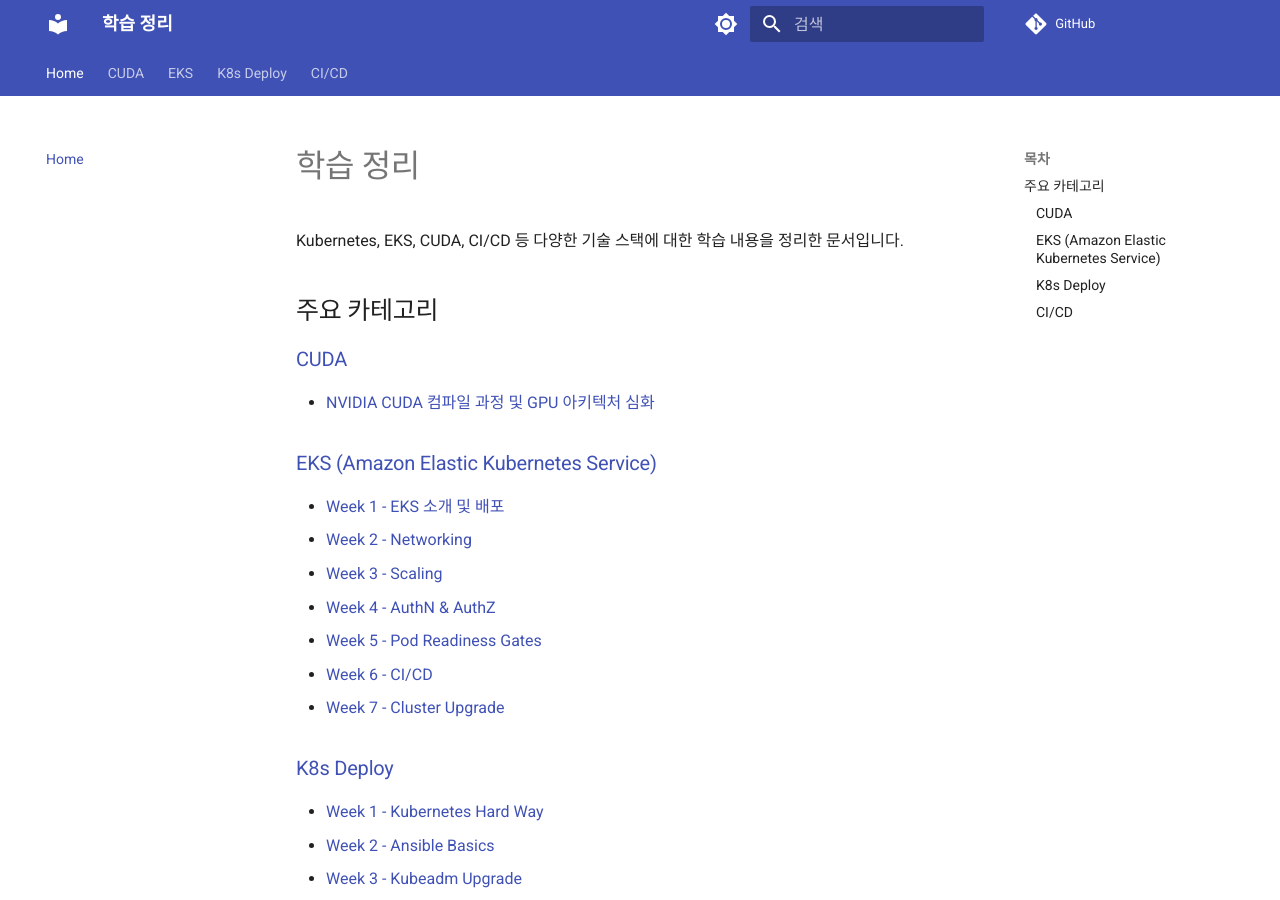
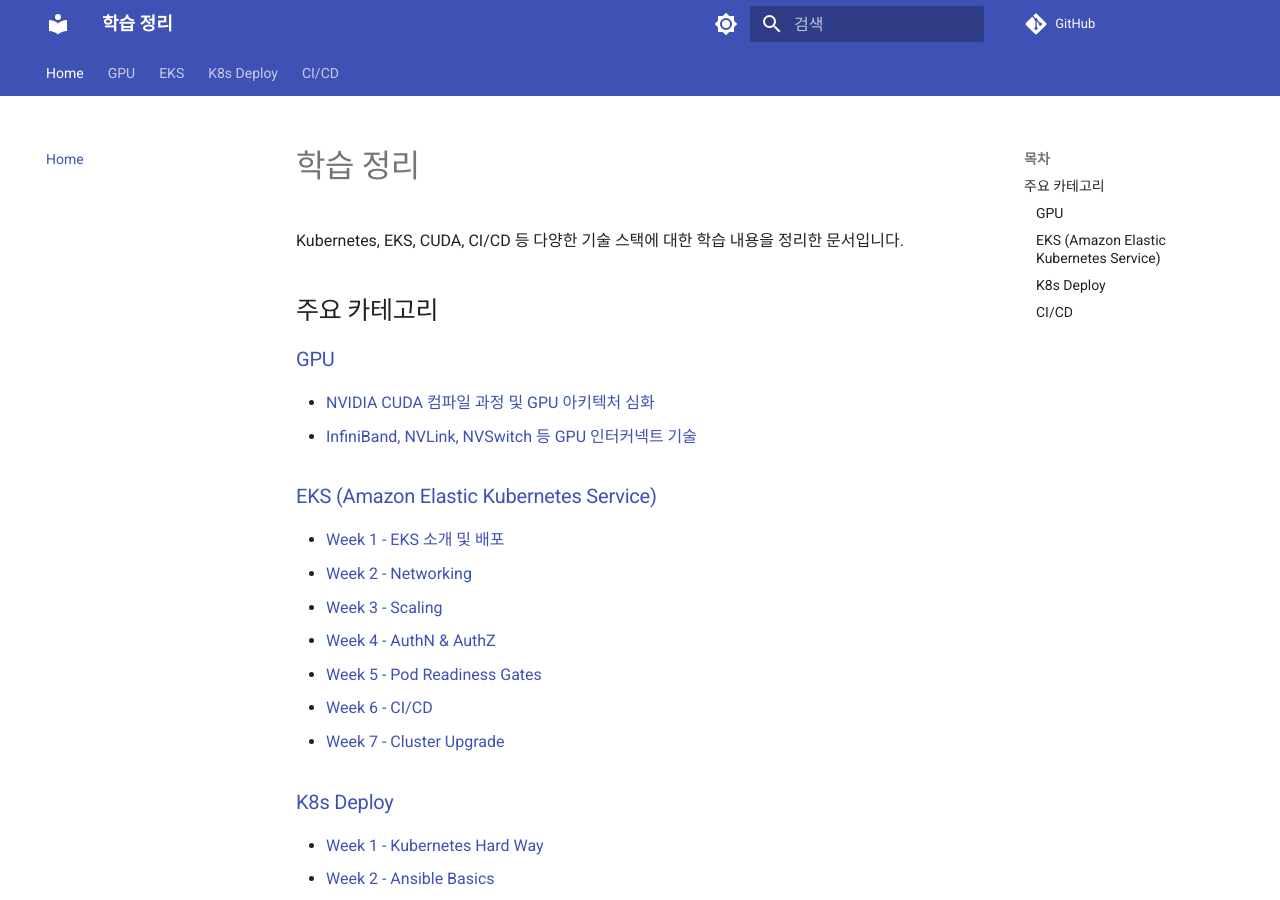
Before and after one commit to juwon8891/juwon8891.github.io, an MkDocs documentation site: the page built from docs/index.md, in a window 1280 px wide and 900 px high. Built offline with MkDocs 1.6.1 and Material for MkDocs 9.7.7, drawn with Linux system fonts in a browser that asks for light colours; comment, search, counter and statistics services are not loaded.

```diff
--- a/docs/index.md
+++ b/docs/index.md
@@ -4,8 +4,9 @@ Kubernetes, EKS, CUDA, CI/CD 등 다양한 기술 스택에 대한 학습 내용
 
 ## 주요 카테고리
 
-### [ CUDA](cuda/nvidia-cuda-architecture/)
-- [NVIDIA CUDA 컴파일 과정 및 GPU 아키텍처 심화](cuda/nvidia-cuda-architecture/)
+### [ GPU](gpu/nvidia-cuda-architecture/)
+- [NVIDIA CUDA 컴파일 과정 및 GPU 아키텍처 심화](gpu/nvidia-cuda-architecture/)
+- [InfiniBand, NVLink, NVSwitch 등 GPU 인터커넥트 기술](gpu/infiniband-nvlink-nvswitch/)
 
 ### [ EKS (Amazon Elastic Kubernetes Service)](eks/week1-intro-deployment/)
 - [Week 1 - EKS 소개 및 배포](eks/week1-intro-deployment/)
--- a/mkdocs.yml
+++ b/mkdocs.yml
@@ -76,9 +76,9 @@ extra_css:
 
 nav:
   - Home: index.md
-  - CUDA:
-    - NVIDIA CUDA 아키텍처: cuda/nvidia-cuda-architecture.md
-    - InfiniBand & GPU 인터커넥트: cuda/infiniband-nvlink-nvswitch.md
+  - GPU:
+    - NVIDIA CUDA 아키텍처: gpu/nvidia-cuda-architecture.md
+    - InfiniBand & GPU 인터커넥트: gpu/infiniband-nvlink-nvswitch.md
   - EKS:
     - Week 1 - Intro & Deployment: eks/week1-intro-deployment.md
     - Week 2 - Networking: eks/week2-networking.md
```
Also changed, not shown: README.md (+1 -11 lines), docs/gpu/infiniband-nvlink-nvswitch.md (renamed from docs/cuda/infiniband-nvlink-nvswitch.md), docs/gpu/nvidia-cuda-architecture.md (renamed from docs/cuda/nvidia-cuda-architecture.md).
